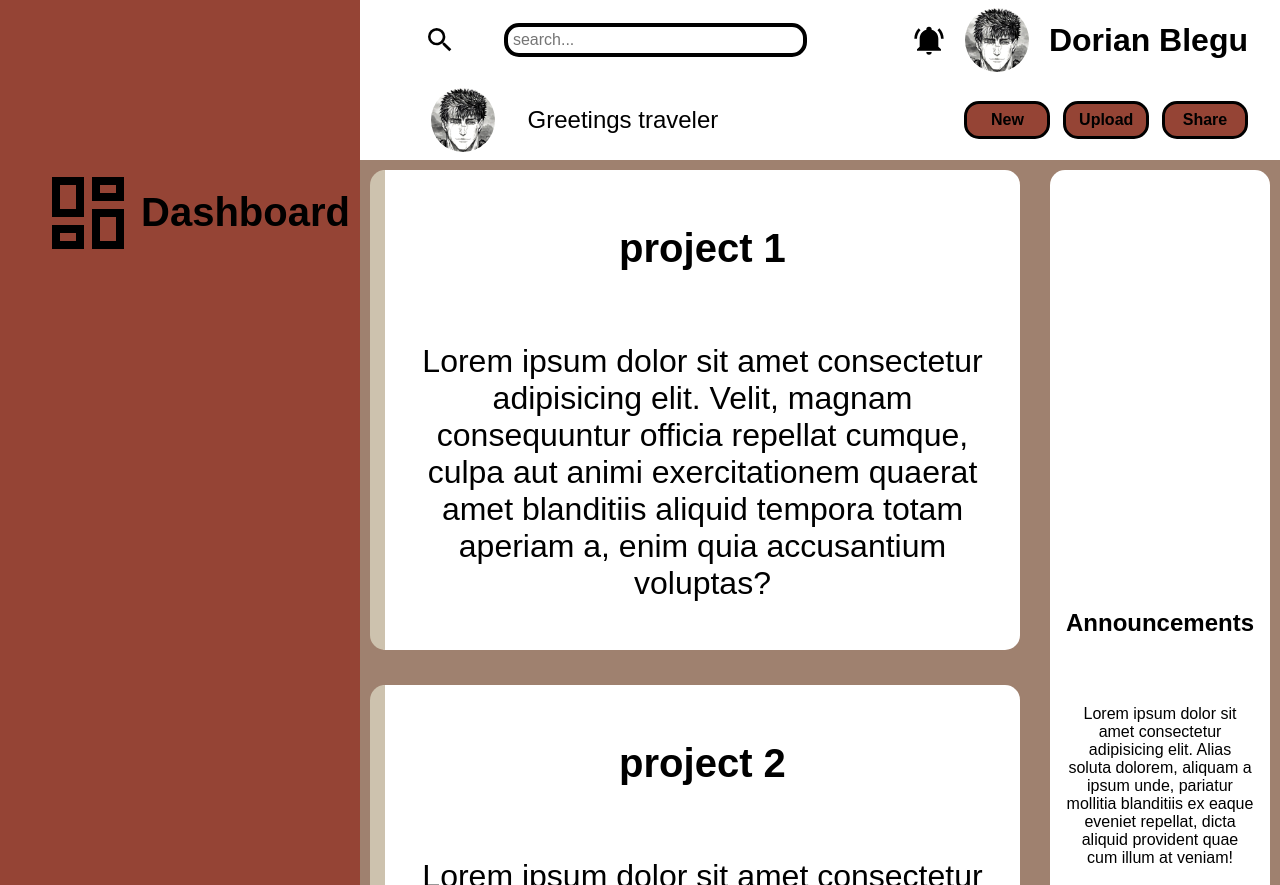
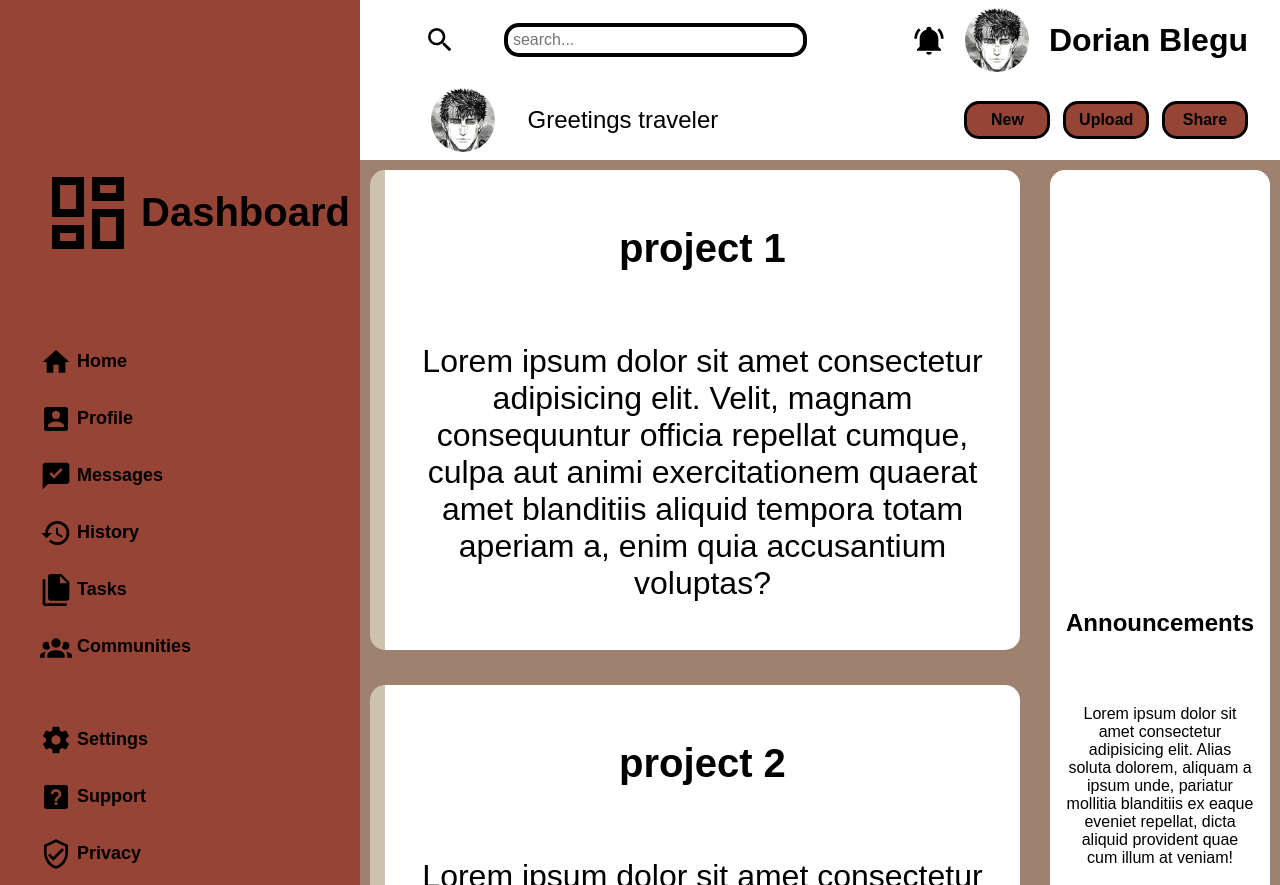
Before and after one commit to Nairod010/Admin-Dashboard, a plain HTML site: page index.html in a window 1280 px wide. Shown: the top 885 px of the page. Drawn offline with Linux system fonts and the light colour scheme.

Commit message:
small update

```diff
--- a/style.css
+++ b/style.css
@@ -52,11 +52,10 @@ body {
 
 .sidebar {
     background-color: var(--blue);
-    grid-area: 1/1/3/2;
+    grid-area: 1/1/3/1;
     display: grid;
-    grid-template-rows: repeat(3, 1fr);
-    align-items: start;
-    justify-content: center;
+    grid-template-rows: auto;
+    align-content: start;
 }
 
 .sidebar>ul>li {
```
